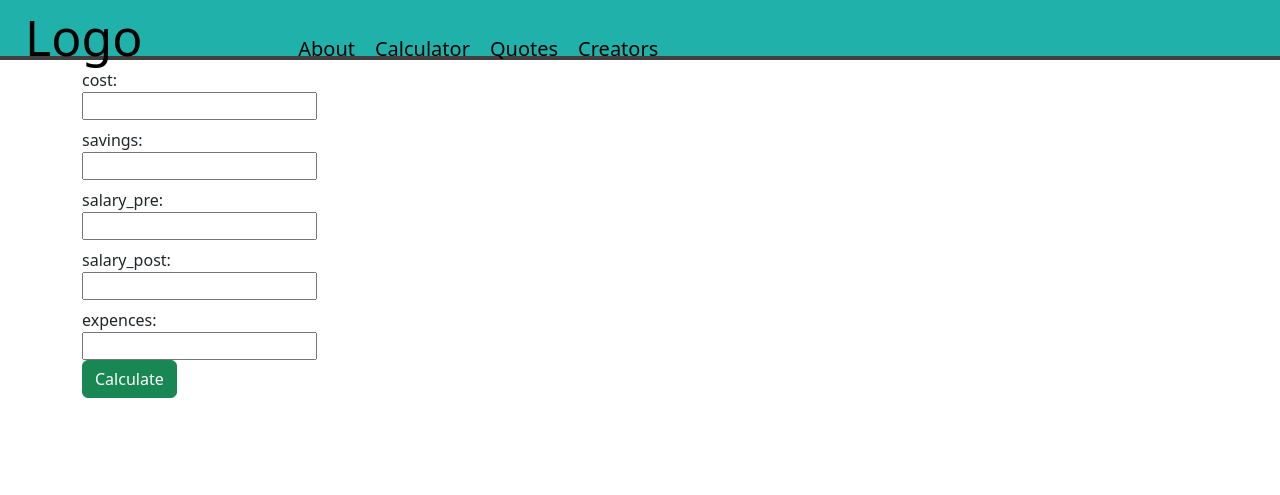
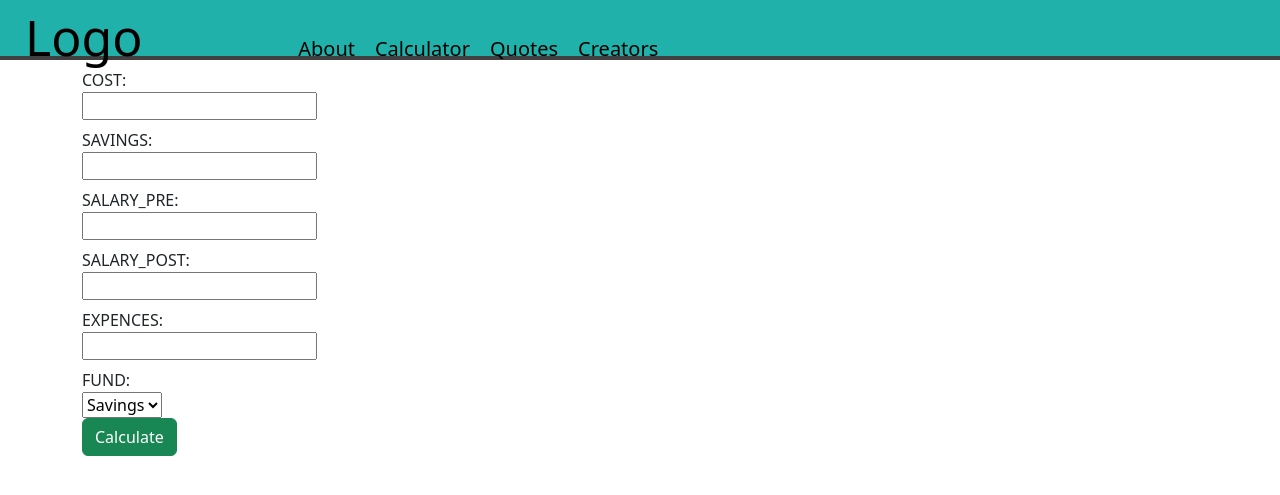
Before and after one commit to MiaRasmussen05/Hackathon-Jan-23, a Django app: page /calculator/ in a window 1280 px wide. Shown: the top 495 px of the page. Run offline with Django 3.2, Linux system fonts and the light colour scheme; some libraries are stand-ins or nearby versions.

Commit message:
made it possible to choose how to fund purchase

```diff
--- a/calculator/admin.py
+++ b/calculator/admin.py
@@ -8,6 +8,7 @@ class CalcFundingAdmin(admin.ModelAdmin):
         'salary_pre',
         'salary_post',
         'expences',
+        #'fund',
     )
 
     ordering = (
--- a/calculator/forms.py
+++ b/calculator/forms.py
@@ -18,5 +18,6 @@ class CalcFundingForm(forms.ModelForm):
             'savings': 'Savings',
             'salary_pre': 'Salary before taxes',
             'salary_post': 'Salary afret taxes',
-            'expences': 'Monthly expences'
+            'expences': 'Monthly expences',
+            'fund': 'Funding choice',
         }
--- a/calculator/models.py
+++ b/calculator/models.py
@@ -1,4 +1,6 @@
 from django.db import models
+
+CHOICES = (('SV', 'Savings'), ('SA', "Salary"))
 
 class CalcFunding(models.Model):
     cost = models.IntegerField()
@@ -6,6 +8,7 @@ class CalcFunding(models.Model):
     salary_pre = models.IntegerField()
     salary_post = models.IntegerField()
     expences = models.IntegerField()
+    fund = models.CharField(max_length=200, choices=CHOICES, default="SV")
 
     class Meta:
         ordering = ['cost']
--- a/calculator/templates/calculator/calc-funding.html
+++ b/calculator/templates/calculator/calc-funding.html
@@ -7,7 +7,7 @@
     <form action="{% url 'run_calc' %}" method="POST" id="product-form" class="form mb-5" encrypte="multipart/form-data">
         {% csrf_token %}
         {% for field in form %}
-        <p class="mb-0 mt-2">{{ field.name }}:</p>{{ field }}
+            <p class="mb-0 mt-2 text-uppercase">{{ field.name }}:</p>{{ field }}
         {% endfor %}
         <div>
             <button class="btn btn-success" type="submit">Calculate</button>
--- a/calculator/views.py
+++ b/calculator/views.py
@@ -30,11 +30,19 @@ def run_calc(request):
         if form.is_valid():
             calc_funding = form.save()
             extra = calc_funding.salary_post - calc_funding.expences
-            if calc_funding.savings > (calc_funding.salary_pre * 3):
-                print("success")
+            if calc_funding.fund == 'SV':
+                if (calc_funding.savings - calc_funding.salary_pre * 3) > calc_funding.cost:
+                    print("success")
+                else:
+                    print("error")
+                print("post")
             else:
-                print("error")
-            print("post")
+                if calc_funding.cost < (extra * 0.7):
+                    print(calc_funding.cost, (extra*0.7))
+                    print("success")
+                else:
+                    print("error")
+                print("post")
     else:
         form = CalcFundingForm()
 
```
Also changed, not shown: calculator/migrations/0002_calcfunding_fund.py (added), db.sqlite3. Lines whose indentation alone changed are shown as unchanged.
